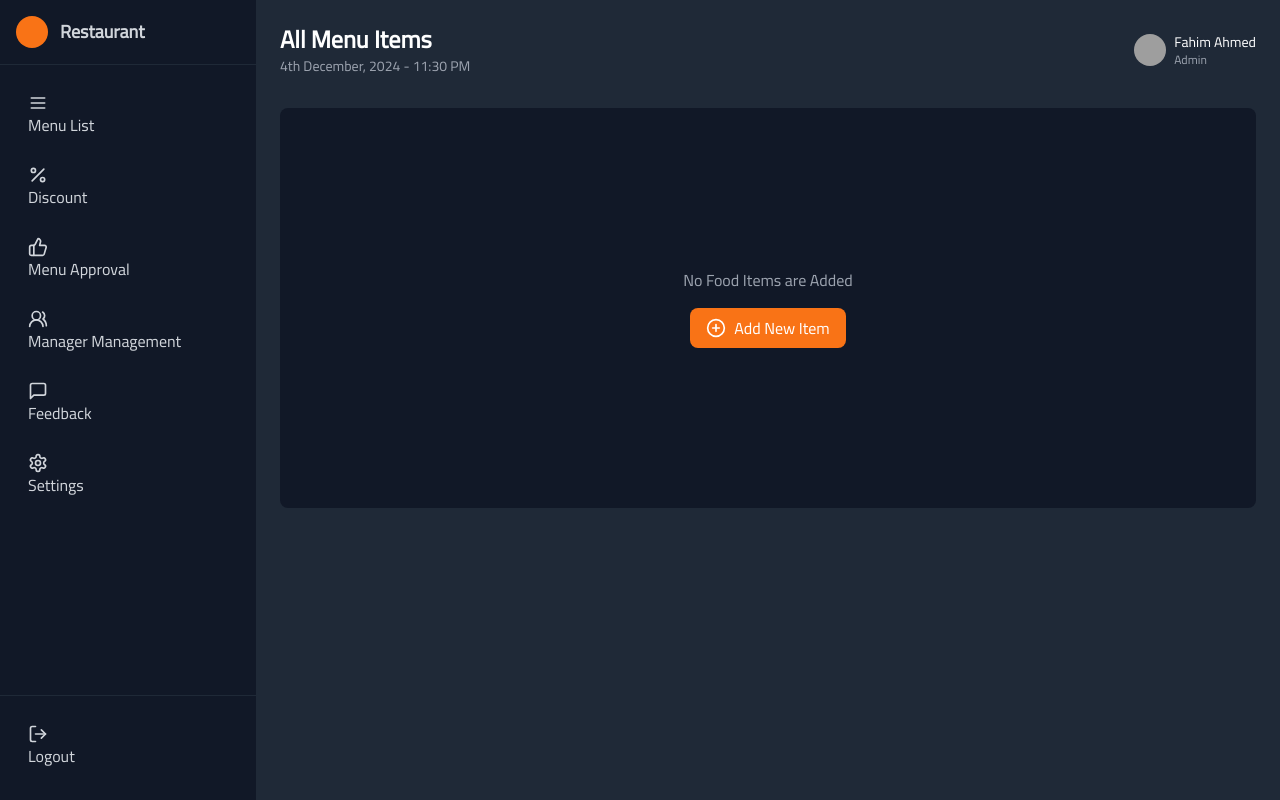
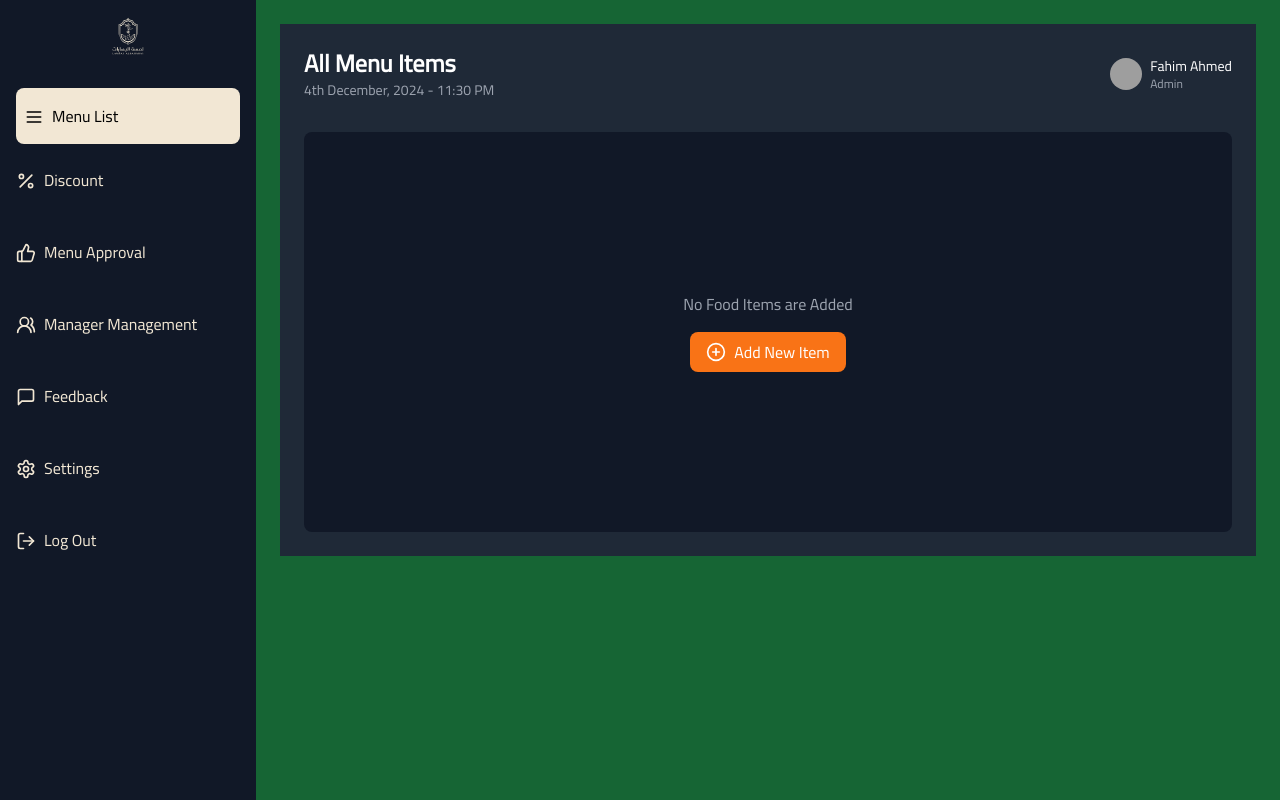
Before and after one commit to KRShanto/menuapp-dashboard-v2, a React (Vite) app: page /dashboard in a window 1280 px wide. Built offline with nearby package versions, Linux system fonts and the light colour scheme; grey boxes are pictures that could not be loaded.

Commit message:
added the side nav style initial phase

```diff
--- a/src/App.tsx
+++ b/src/App.tsx
@@ -2,12 +2,29 @@ import { BrowserRouter as Router, Routes, Route } from "react-router-dom";
 import AuthPage from "./Auth/components/AuthPage";
 
 import DashBoard from "./Dashboard/components/DashBoard";
+import MainContent from "./Dashboard/pages/MainContent";
+import MenuApproval from "./Dashboard/pages/MenuApproval";
+import ManagerManagement from "./Dashboard/pages/ManagerManagement";
+import Feedback from "./Dashboard/pages/Feedback";
+import Settings from "./Dashboard/pages/Settings";
+import Logout from "./Dashboard/pages/Logout";
+import Discount from "./Dashboard/pages/Discount";
 export default function App() {
   return (
     <Router>
       <Routes>
         <Route path="/" element={<AuthPage />} />
-        <Route path="/dashboard" element={<DashBoard/>}></Route>
+        <Route path="/dashboard" element={<DashBoard />}>
+          {/* the default route */}
+          <Route index element={<MainContent />}></Route>
+          {/* other routes */}
+          <Route path="discount" element={<Discount />} />
+          <Route path="menu-approval" element={<MenuApproval />} />
+          <Route path="manager-management" element={<ManagerManagement />} />
+          <Route path="feedback" element={<Feedback />} />
+          <Route path="settings" element={<Settings />} />
+          <Route path="logout" element={<Logout />} />
+        </Route>
       </Routes>
     </Router>
   );
--- a/src/Dashboard/components/DashBoard.tsx
+++ b/src/Dashboard/components/DashBoard.tsx
@@ -1,10 +1,14 @@
-import MainContent from "./MainContent";
 import { SideNav } from "./SideNav";
+import { Outlet } from "react-router-dom";
+
 export default function DashBoard() {
   return (
     <div className="flex h-screen">
       <SideNav />
-      <MainContent />
+      {/* Main Content Area */}
+      <div className="flex-1 bg-green-800 p-6">
+        <Outlet />
+      </div>
     </div>
   );
 }
--- a/src/Dashboard/components/NavItem.tsx
+++ /dev/null
@@ -1,26 +0,0 @@
-import React, { useState } from "react";
-
-interface MenuItemProps {
-  icon: React.ReactNode;
-  text: string;
-}
-
-export function NavItem({ icon, text }: MenuItemProps) {
-  const [isActive, setIsActive] = useState(false);
-  const handleActive = () => {
-    setIsActive(!isActive);
-  };
-
-  return (
-    <div
-      className={`flex items-center space-x-3 p-3 rounded-lg cursor-pointer ${
-        isActive ? "bg-gray-800" : "hover:bg-gray-800"
-      } mb-1`}
-    >
-      <button onClick={handleActive}>
-        {icon}
-        <span>{text}</span>
-      </button>
-    </div>
-  );
-}
--- a/src/Dashboard/components/SideNav.tsx
+++ b/src/Dashboard/components/SideNav.tsx
@@ -8,41 +8,70 @@ import {
   Settings,
   LogOut,
 } from "lucide-react";
-import { NavItem } from "../../Dashboard/components/NavItem";
 
+import { NavLink } from "react-router-dom";
+import AlBaharat from "../../assets/icons/albaharat.svg?react";
 export function SideNav() {
   const menuItems = [
-    { icon: <Menu size={20} />, text: "Menu List" },
-    { icon: <Percent size={20} />, text: "Discount" },
-    { icon: <ThumbsUp size={20} />, text: "Menu Approval" },
-    { icon: <Users2 size={20} />, text: "Manager Management" },
-    { icon: <MessageSquare size={20} />, text: "Feedback" },
-    { icon: <Settings size={20} />, text: "Settings" },
+    { icon: <Menu size={20} />, text: "Menu List", path: "/dashboard" },
+    {
+      icon: <Percent size={20} />,
+      text: "Discount",
+      path: "/dashboard/discount",
+    },
+    {
+      icon: <ThumbsUp size={20} />,
+      text: "Menu Approval",
+      path: "/dashboard/menu-approval",
+    },
+    {
+      icon: <Users2 size={20} />,
+      text: "Manager Management",
+      path: "/dashboard/manager-management",
+    },
+    {
+      icon: <MessageSquare size={20} />,
+      text: "Feedback",
+      path: "/dashboard/feedback",
+    },
+    {
+      icon: <Settings size={20} />,
+      text: "Settings",
+      path: "/dashboard/settings",
+    },
+    {
+      icon: <LogOut size={20} />,
+      text: "Log Out",
+      path: "/dashboard/logout",
+    },
   ];
 
   return (
     <div className="w-64 h-screen bg-gray-900 text-gray-300 flex flex-col">
-      <div className="p-4 border-b border-gray-800">
-        <div className="flex items-center space-x-3">
-          <div className="w-8 h-8 bg-orange-500 rounded-full"></div>
-          <span className="text-lg font-semibold">Restaurant</span>
-        </div>
+      <div className="flex items-center justify-center py-4">
+        <AlBaharat className="w-10 h-10" />
       </div>
 
       <nav className="flex-1 p-4">
-        {menuItems.map((item, index) => (
-          <NavItem
-            key={index}
-            icon={item.icon}
-            text={item.text}
-            // isActive={index === 0}
-          />
+        {menuItems.map((item) => (
+          <div key={item.text}>
+            <NavLink
+              to={item.path}
+              className={({ isActive }) =>
+                isActive
+                  ? "flex rounded-lg gap-2 bg-primary-color text-black px-2 py-4 "
+                  : " px-2 py-4  text-primary-color"
+              }
+              end={item.path === "/dashboard"}
+            >
+              <div className="flex items-center gap-2">
+                <span className="mt-0.5">{item.icon}</span>
+                <span>{item.text}</span>
+              </div>
+            </NavLink>
+          </div>
         ))}
       </nav>
-
-      <div className="p-4 border-t border-gray-800">
-        <NavItem icon={<LogOut size={20} />} text="Logout" />
-      </div>
     </div>
   );
 }
--- /dev/null
+++ b/src/Dashboard/pages/Discount.tsx
@@ -0,0 +1,5 @@
+import React from "react";
+
+export default function Discount() {
+  return <div>Discount</div>;
+}
--- /dev/null
+++ b/src/Dashboard/pages/Feedback.tsx
@@ -0,0 +1,7 @@
+import React from 'react'
+
+export default function Feedback() {
+  return (
+    <div>Feedback</div>
+  )
+}
--- /dev/null
+++ b/src/Dashboard/pages/Logout.tsx
@@ -0,0 +1,5 @@
+import React from "react";
+
+export default function Logout() {
+  return <div>Logout</div>;
+}
--- a/src/Dashboard/components/MainContent.tsx
+++ b/src/Dashboard/pages/MainContent.tsx
@@ -1,5 +1,5 @@
-import { EmptyComp } from "./EmptyComp";
-import { Header } from "./Header";
+import { EmptyComp } from "../components/EmptyComp";
+import { Header } from "../components/Header";
 
 
 export default function MainContent() {
--- /dev/null
+++ b/src/Dashboard/pages/ManagerManagement.tsx
@@ -0,0 +1,7 @@
+import React from 'react'
+
+export default function ManagerManagement() {
+  return (
+    <div>ManagerManagement</div>
+  )
+}
--- /dev/null
+++ b/src/Dashboard/pages/MenuApproval.tsx
@@ -0,0 +1,7 @@
+import React from 'react'
+
+export default function MenuApproval() {
+  return (
+    <div>MenuApproval</div>
+  )
+}
--- /dev/null
+++ b/src/Dashboard/pages/Settings.tsx
@@ -0,0 +1,7 @@
+import React from 'react'
+
+export default function Settings() {
+  return (
+    <div>Settings</div>
+  )
+}
```
